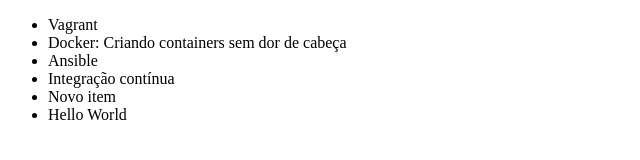
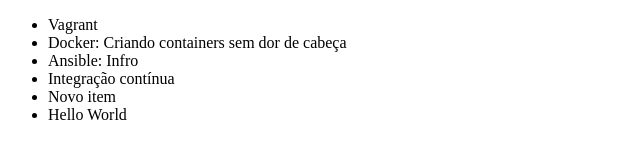
Before and after one commit to IgorRibeiroMachado/alura-git, a plain HTML site: page index.html in a window 1280 px wide. Shown: the full height of the page, 0-640 px from the left. Drawn offline with Linux system fonts and the light colour scheme.

Commit message:
mudando nome do curso

```diff
--- a/index.html
+++ b/index.html
@@ -8,7 +8,7 @@
 	<ul>
 		<li>Vagrant</li>
 		<li>Docker: Criando containers sem dor de cabeça</li>
-		<li>Ansible</li>
+		<li>Ansible: Infro</li>
 		<li>Integração contínua</li>
 		<li>Novo item</li>
 		<li>Hello World</li>
```
